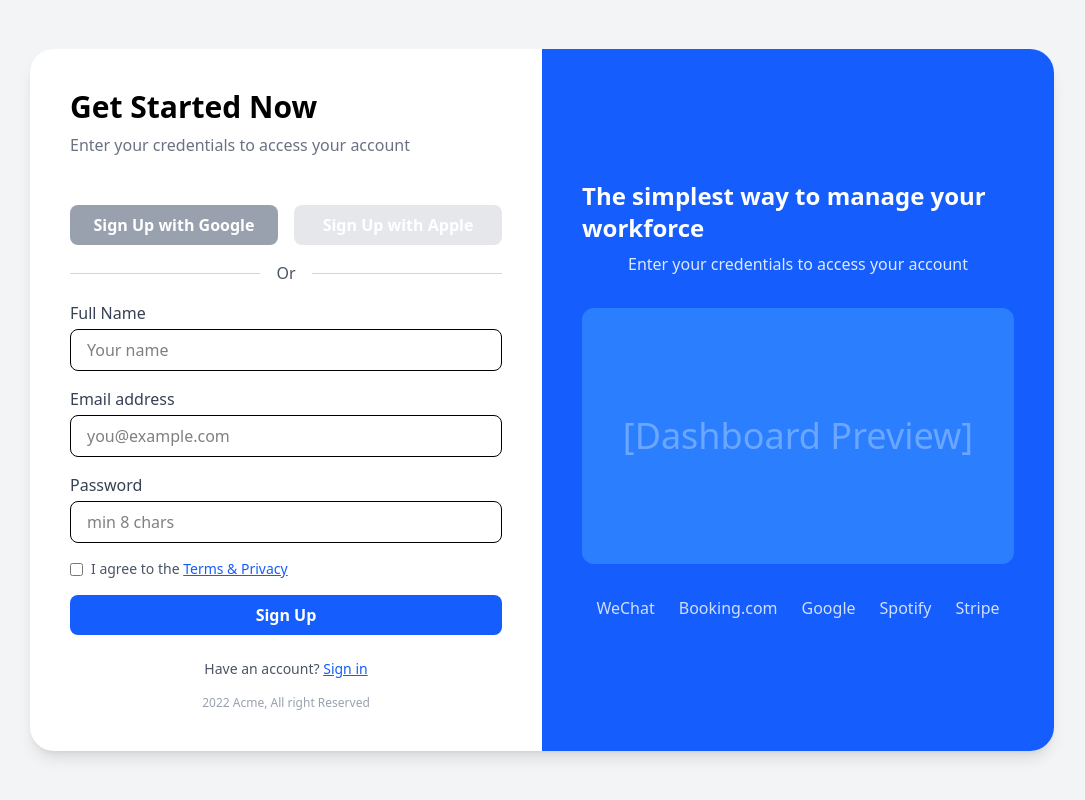
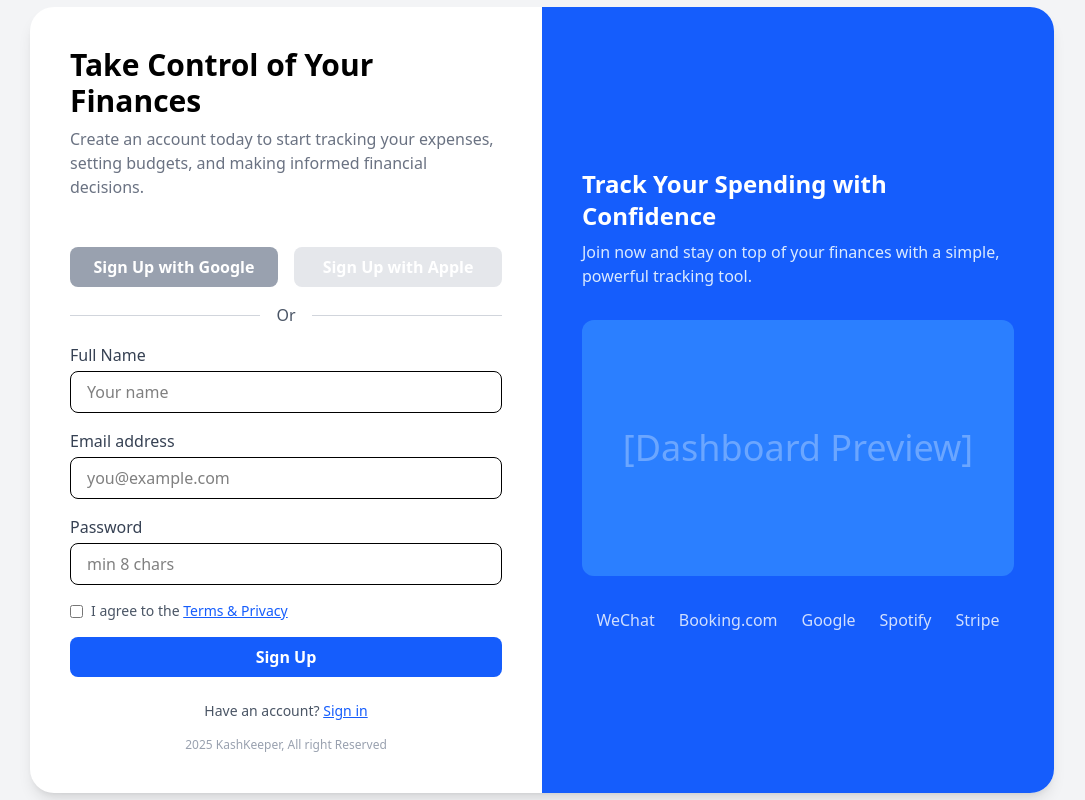
Before and after one commit to RosmeoP/expense-tracker, a React (Vite) app: page /signup in a window 1280 px wide. Shown: the whole page, without its empty margins (98-1183 px from the left). Built offline with nearby package versions, Linux system fonts and the light colour scheme.

Commit message:
feat: update sign-up page content for improved user engagement

```diff
--- a/src/pages/signUp.tsx
+++ b/src/pages/signUp.tsx
@@ -54,8 +54,8 @@ const SignUp = () => {
     <div className="min-h-screen bg-gray-100 flex items-center justify-center">
       <div className="bg-white rounded-3xl shadow-lg flex w-full max-w-5xl overflow-hidden">
         <div className="w-full md:w-1/2 p-10 flex flex-col justify-center">
-          <h2 className="text-3xl font-bold mb-2">Get Started Now</h2>
-          <p className="text-gray-500 mb-6">Enter your credentials to access your account</p>
+          <h2 className="text-3xl font-bold mb-2">Take Control of Your Finances</h2>
+          <p className="text-gray-500 mb-6">Create an account today to start tracking your expenses, setting budgets, and making informed financial decisions.</p>
 
           {error.general && (
             <div className="bg-red-100 text-red-700 p-3 rounded-md mb-4">
@@ -150,12 +150,12 @@ const SignUp = () => {
             Have an account? <a href="/login" className="text-blue-600 underline">Sign in</a>
           </div>
 
-          <p className="mt-4 text-xs text-gray-400 text-center">2022 Acme, All right Reserved</p>
+          <p className="mt-4 text-xs text-gray-400 text-center">2025 KashKeeper, All right Reserved</p>
         </div>
 
         <div className="hidden md:flex w-1/2 bg-blue-600 flex-col justify-center items-center text-white p-10">
-          <h3 className="text-2xl font-bold mb-2">The simplest way to manage your workforce</h3>
-          <p className="mb-8 text-blue-100">Enter your credentials to access your account</p>
+          <h3 className="text-2xl font-bold mb-2">Track Your Spending with Confidence</h3>
+          <p className="mb-8 text-blue-100">Join now and stay on top of your finances with a simple, powerful tracking tool.</p>
           <div className="w-full h-64 bg-blue-500 rounded-xl flex items-center justify-center">
             <span className="text-4xl opacity-30">[Dashboard Preview]</span>
           </div>
```
